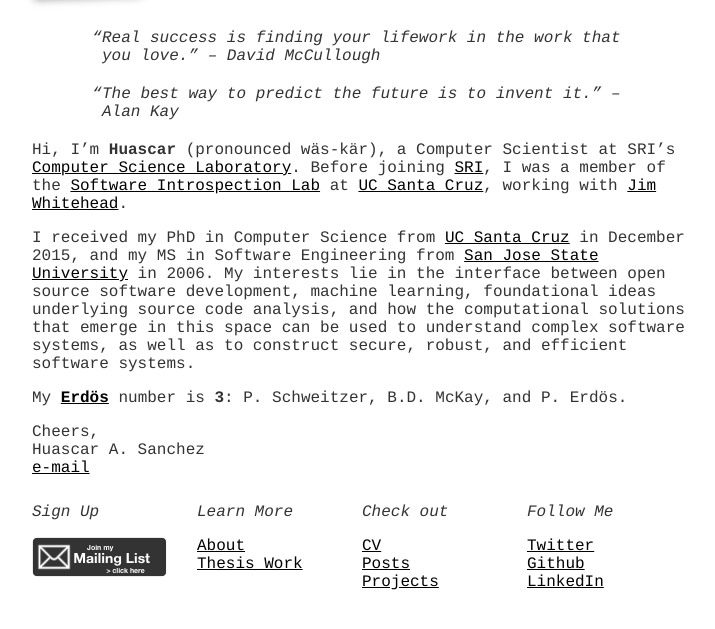
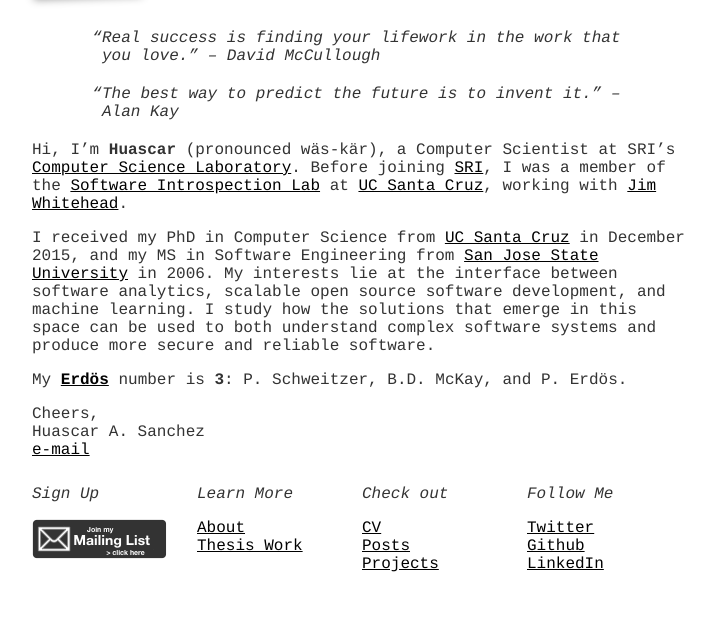
Before and after one commit to hsanchez/hsanchez.github.io, a Jekyll site: the page built from index.md, in a window 1280 px wide, cut to the strip 218-847 px from the top of the page. Shown: the whole strip, without its empty margins (278-993 px from the left). Built offline with Jekyll 4.4.1, drawn with Linux system fonts in a browser that asks for light colours.

Commit message:
minor updates

```diff
--- a/index.md
+++ b/index.md
@@ -16,11 +16,10 @@
 
 I received my PhD in Computer Science from [UC Santa Cruz](http://www.ucsc.edu/)
 in December 2015, and my MS in Software Engineering from [San Jose State
-University](http://www.sjsu.edu/) in 2006. My interests lie in the interface between
-open source software development, machine learning, foundational ideas
-underlying source code analysis, and how the computational solutions that emerge in
-this space can be used to understand complex software systems, as well as to
-construct secure, robust, and efficient software systems.
+University](http://www.sjsu.edu/) in 2006. My interests lie at the interface between software
+analytics, scalable open source software development, and machine learning. I study how the solutions
+that emerge in this space can be used to both understand complex software
+systems and produce more secure and reliable software.
 
 <!-- My primary research area is applied
 software engineering, with a particular focus on programmer productivity,
```
